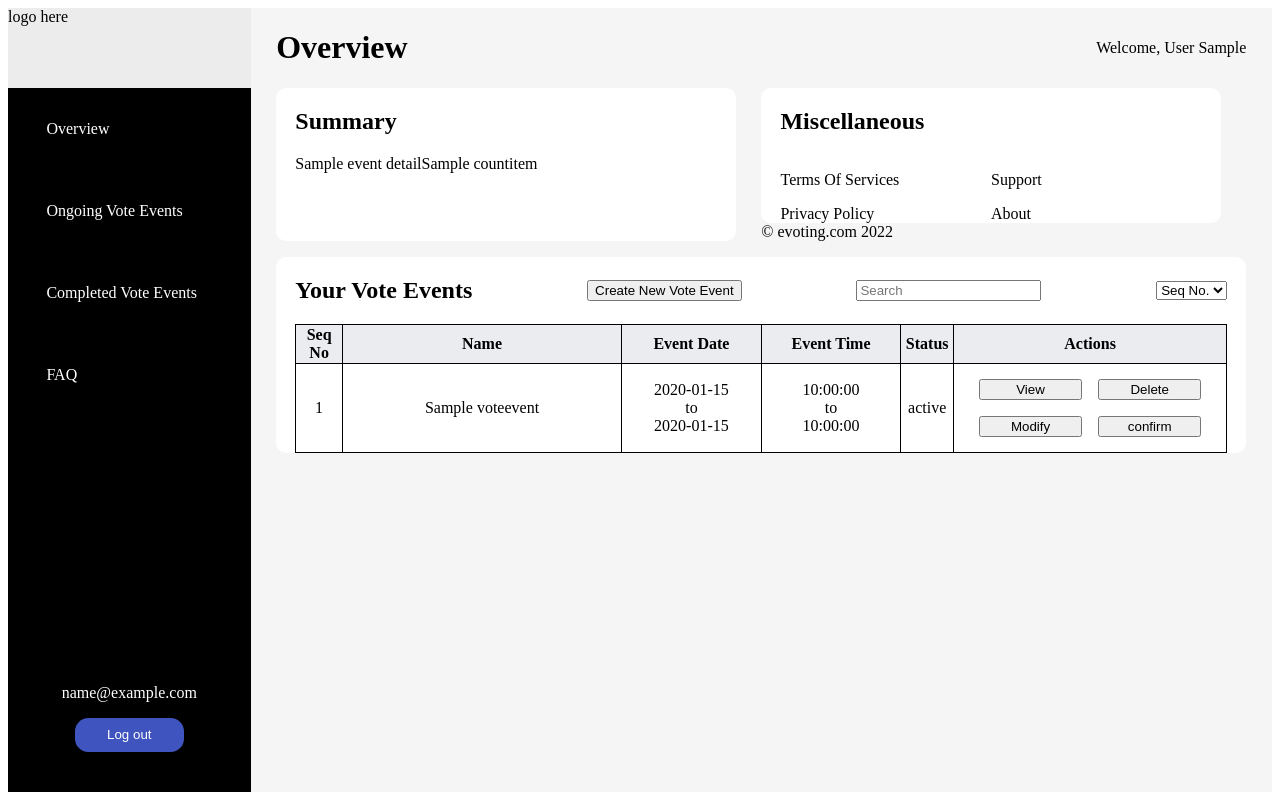
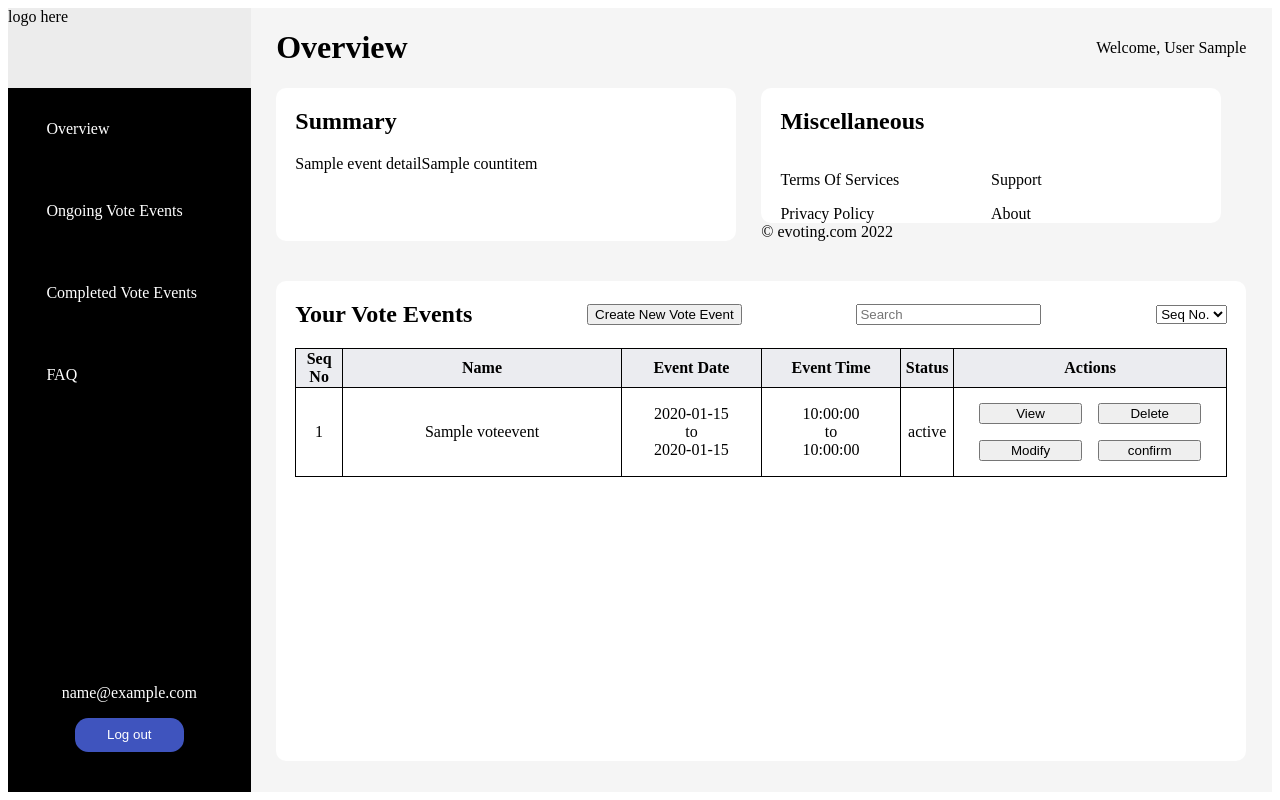
Before and after one commit to DylanCheong-tech/UOW-CSIT321-Project-Oct2022-March2023, a Django app: template evoting/templates/eventowner/overview.html in a window 1280 px wide. Run offline with Django 4.2, Linux system fonts and the light colour scheme; tables that the repository leaves empty hold one stand-in row (values such as "Sample post"); the template is opened without the code that fills it: values that come from a table or form of the project are taken from there, most other values are stand-ins (such as "Sample title", 1, 10 or a date in 2020).

Commit message:
Frontend pages modified

```diff
--- a/evoting/static/eventowner/css/overview.css
+++ b/evoting/static/eventowner/css/overview.css
@@ -35,7 +35,8 @@ div#content_pane>div#right_pane div#content div#vote_events {
     border-radius: 10px;
     background-color: #FFFFFF;
     padding: 0 1.5vw 0 1.5vw;
-    margin-top: 2vh;
+    margin-top: 5vh;
+    height: 60vh;
 }
 
 div#content_pane>div#right_pane div#content div#vote_events>span {
@@ -46,7 +47,16 @@ div#content_pane>div#right_pane div#content div#vote_events>span {
 }
 
 div#content_pane>div#right_pane div#content div#vote_events table {
+    display: block;
+    height: 80%;
     border-collapse: collapse;
+    overflow-y: scroll;
+}
+
+div#content_pane>div#right_pane div#content div#vote_events table tr.header {
+    position: sticky;
+    top: 0;
+    border: 1px solid #000000;
 }
 
 div#content_pane>div#right_pane div#content div#vote_events table td, div#content_pane>div#right_pane div#content div#vote_events table th {
--- a/evoting/templates/eventowner/homepage_base.html
+++ b/evoting/templates/eventowner/homepage_base.html
@@ -23,7 +23,7 @@
                 logo here
             </span>
             <span id="side_menu_bar">
-                <span class="menu_item">Overview</span>
+                <span class="menu_item" onclick="window.location.href = 'evoting/eventowner/homepage' ">Overview</span>
                 <span class="menu_item">Ongoing Vote Events</span>
                 <span class="menu_item">Completed Vote Events</span>
                 <span class="menu_item last_item">FAQ</span>
@@ -43,8 +43,7 @@
             <div id="header">
                 <h1>{% block title %}{% endblock %}</h1>
                 <span>
-                    {% block introduction%}
-                    {% endblock %}
+                    {% block introduction %}{% endblock %}
                 </span>
             </div>
 
--- a/evoting/templates/eventowner/overview.html
+++ b/evoting/templates/eventowner/overview.html
@@ -61,7 +61,7 @@
     </span>
 
     <table>
-        <tr>
+        <tr class="header">
             <th>Seq No</th>
             <th>Name</th>
             <th>Event Date</th>
```
